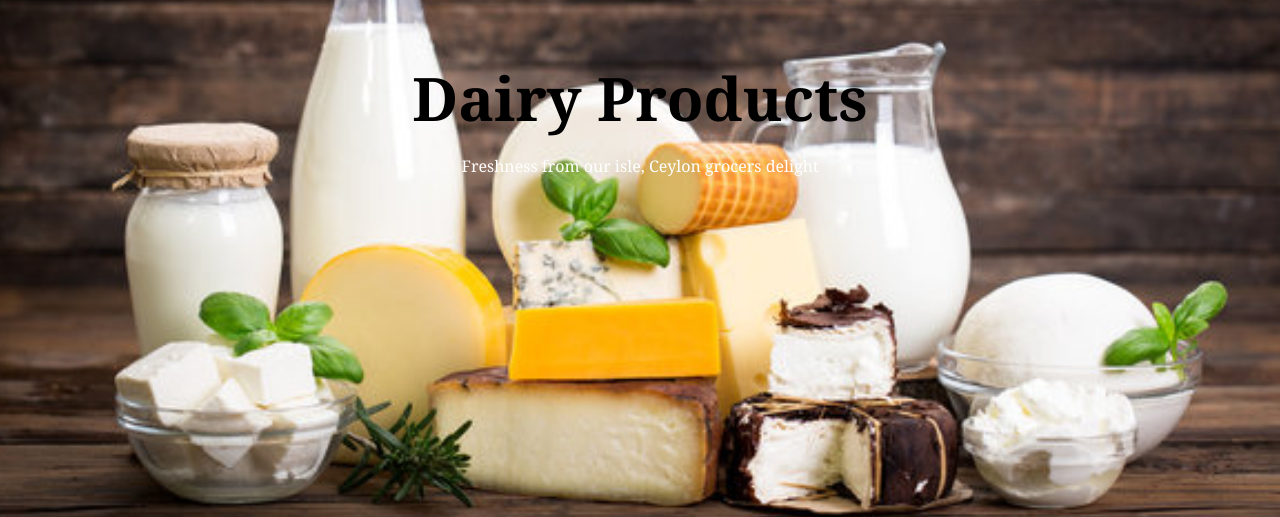
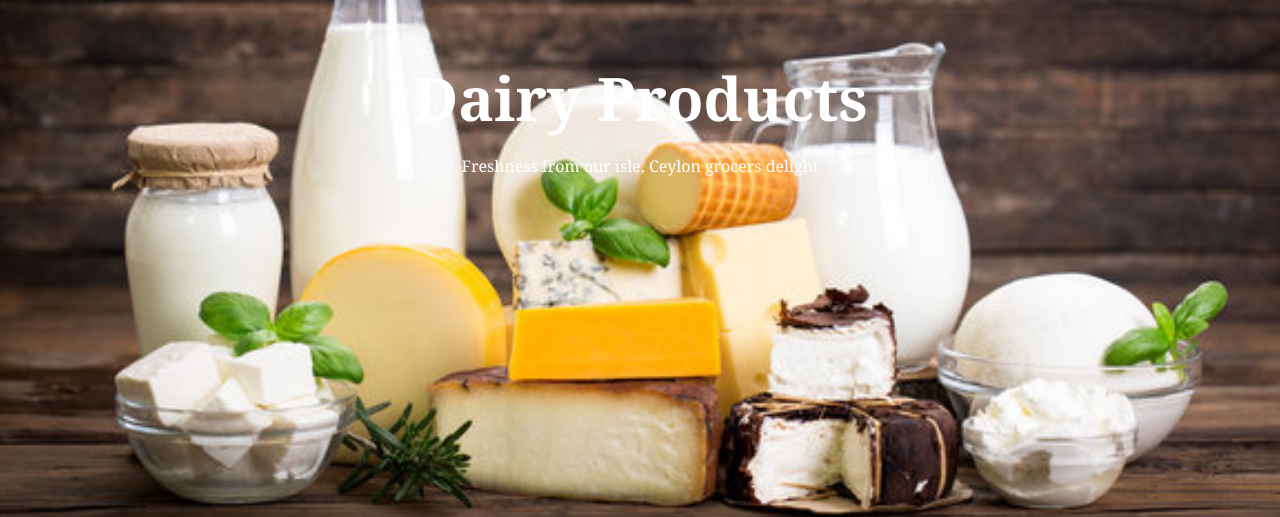
Before and after one commit to saviiiiiiiiiiiiiiiiiiii/WDOS-cb012733, a plain HTML site: page dairyy.html in a window 1280 px wide. Shown: the part 208-725 px from the top of the page. Drawn offline with Linux system fonts and the light colour scheme; files whose address does not match are found by name.

Commit message:
Update dairyy.css

```diff
--- a/css/dairyy.css
+++ b/css/dairyy.css
@@ -66,11 +66,11 @@ nav ul {
 
 .header-content h1{
     font-size: 60px;
-    color: black;
+    color: white;
 }
 
 .header-content h1{
-    color: black;
+    color: white;
 }
 
 
@@ -168,7 +168,7 @@ nav ul {
 }
 
 footer {
-  background-color: darkgreen;
+  background-color: darkslategrey;
   color: white;
   padding: 20px 0;
   text-align: center;
```
